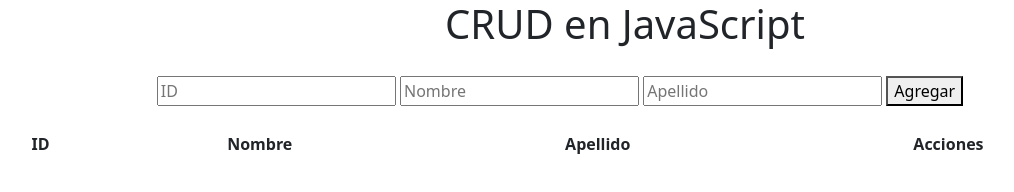
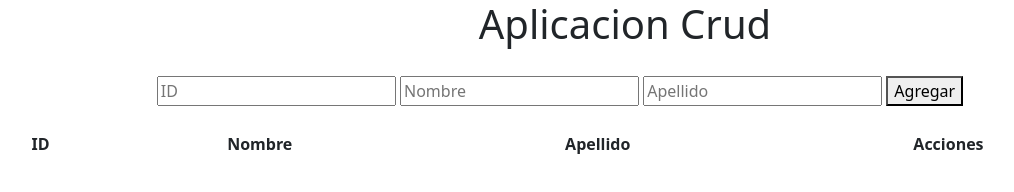
Before and after one commit to spinto08/Aplicacion-Crud, a plain HTML site: page index.html in a window 1280 px wide. Shown: the whole page, without its empty margins (15-1029 px from the left). Drawn offline with nearby package versions, Linux system fonts and the light colour scheme.

Commit message:
se modifico titulo

```diff
--- a/index.html
+++ b/index.html
@@ -2,13 +2,12 @@
 <html lang="en">
 <head>
   <meta charset="UTF-8">
-  <title>CRUD en JavaScript</title>
+  <title>Aplicacion Crud</title>
   <link href="https://cdn.jsdelivr.net/npm/bootstrap@5.3.2/dist/css/bootstrap.min.css" rel="stylesheet" integrity="sha384-T3c6CoIi6uLrA9TneNEoa7RxnatzjcDSCmG1MXxSR1GAsXEV/Dwwykc2MPK8M2HN" crossorigin="anonymous">
-  </head>
   <link rel="stylesheet" href="style.css">
 </head>
 <body>
-  <h1>CRUD en JavaScript</h1>
+  <h1>Aplicacion Crud</h1>
   <form id="form-add" class="container">
     <input type="text" name="id" placeholder="ID">
     <input type="text" name="nombre" placeholder="Nombre">
```
